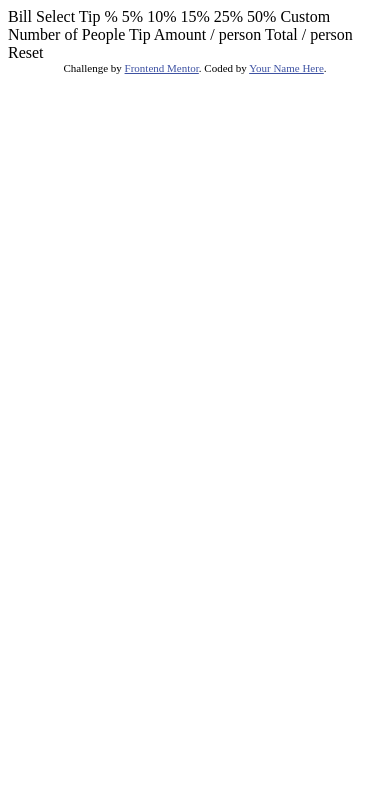
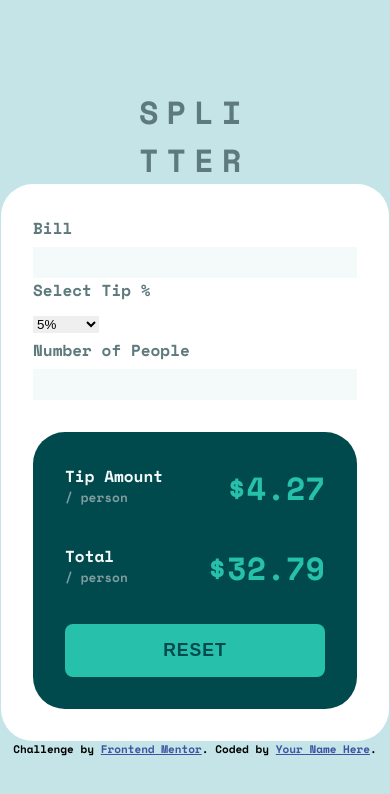
Before and after one commit to catreedle/tip-calculator-app, a plain HTML site: page index.html in a window 390 px wide. Drawn offline with nearby package versions, Linux system fonts and the light colour scheme.

Commit message:
mobile layout

```diff
--- /dev/null
+++ b/css/styles.css
@@ -0,0 +1,130 @@
+@import url("https://fonts.googleapis.com/css2?family=Space+Mono:ital,wght@0,400;0,700;1,400;1,700&display=swap");
+
+:root {
+  /* Colors */
+
+  /* Primary */
+
+  --color-primary-cyan: hsl(172, 67%, 45%);
+
+  /* Neutral */
+
+  --color-dark-cyan: hsl(183, 100%, 15%);
+  --color-dark-grayish-cyan: hsl(186, 14%, 43%);
+  --color-grayish-cyan: hsl(184, 14%, 56%);
+  --color-light-grayish-cyan: hsl(185, 41%, 84%);
+  --color-very-light-cyan: hsl(189, 41%, 97%);
+  --color-white: hsl(0, 0%, 100%);
+}
+
+*,
+body {
+  margin: 0;
+  padding: 0;
+}
+
+body {
+  font-family: "Space Mono", monospace;
+  font-weight: 700;
+  font-size: 24px;
+  height: 100vh;
+  display: flex;
+  flex-direction: column;
+  align-items: center;
+  justify-content: center;
+  background-color: var(--color-light-grayish-cyan);
+}
+
+form, fieldset {
+  border: none;
+}
+
+input,
+textarea,
+select {
+  border: none; /* Remove border from input fields, textarea, and select */
+  outline: none; /* Remove default focus outline (optional) */
+}
+label {
+  font-size: 1rem;
+  display: block;
+  color: var(--color-dark-grayish-cyan);
+}
+
+input {
+  width: 95%;
+  background-color: var(--color-very-light-cyan);
+  padding: .5rem;
+}
+
+.calculator-header {
+  color: var(--color-dark-grayish-cyan);
+  font-size: 1rem;
+  text-transform: uppercase;
+  width: 7rem;
+  letter-spacing: 0.5rem;
+  overflow-wrap: break-word; /* Ensures long words break to fit the container */
+  word-break: break-all;
+}
+
+.calculator-container {
+  background-color: var(--color-white);
+  padding: 2rem;
+  border-radius: 2rem;
+  display: flex;
+  flex-direction: column;
+  gap: 2rem;
+}
+
+.calculator-result {
+  background-color: var(--color-dark-cyan);
+  padding: 2rem;
+  border-radius: 2rem;
+  color: var(--color-primary-cyan);
+  display: flex;
+  flex-direction: column;
+  gap: 2rem;
+}
+
+.calculator-result__tip,
+.calculator-result__total {
+  display: flex;
+  justify-content: space-between;
+  gap: 4rem;
+}
+
+.calculator-result__tip__label,
+.calculator-result__total__label {
+  display: flex;
+  flex-direction: column;
+}
+
+.calculator-result__tip__label h1,
+.calculator-result__total__label h1 {
+  color: var(--color-very-light-cyan);
+  font-size: 1rem;
+}
+
+.calculator-result__tip__label span,
+.calculator-result__total__label span {
+  font-size: 0.8rem;
+  color: var(--color-grayish-cyan);
+}
+
+.calculator-result__total__amount,
+.calculator-result__tip__amount {
+  font-size: 2rem;
+}
+
+.calculator-result__button {
+    text-transform: uppercase;
+    padding: 1rem;
+    border-radius: .5rem;
+    background-color: var(--color-primary-cyan);
+    color: var(--color-dark-cyan);
+    font-weight: bold;
+    font-size: 1.1rem;
+    letter-spacing: 1px;
+    border: none;
+    cursor: pointer;
+}
--- a/index.html
+++ b/index.html
@@ -1,44 +1,94 @@
 <!DOCTYPE html>
 <html lang="en">
   <head>
-  <meta charset="UTF-8">
-  <meta name="viewport" content="width=device-width, initial-scale=1.0"> <!-- displays site properly based on user's device -->
+    <meta charset="UTF-8" />
+    <meta name="viewport" content="width=device-width, initial-scale=1.0" />
+    <!-- displays site properly based on user's device -->
 
-  <link rel="icon" type="image/png" sizes="32x32" href="./images/favicon-32x32.png">
+    <link
+      rel="icon"
+      type="image/png"
+      sizes="32x32"
+      href="./images/favicon-32x32.png"
+    />
+
+    <link rel="stylesheet" href="/css/styles.css" />
 
     <title>Frontend Mentor | Tip calculator app</title>
 
     <!-- Feel free to remove these styles or customise in your own stylesheet 👍 -->
     <style>
-    .attribution { font-size: 11px; text-align: center; }
-    .attribution a { color: hsl(228, 45%, 44%); }
+      .attribution {
+        font-size: 11px;
+        text-align: center;
+      }
+      .attribution a {
+        color: hsl(228, 45%, 44%);
+      }
     </style>
   </head>
   <body>
+    <header class="calculator-header">
+      <h1>splitter</h1>
+    </header>
 
-  Bill
+    <main class="calculator-container">
+      <form action="">
+        <fieldset>
+          <label for="bill" name="bill" id="bill">Bill</label>
+          <input type="text" />
+        </fieldset>
 
-  Select Tip %
-  5%
-  10%
-  15%
-  25%
-  50%
-  Custom
+        <fieldset>
+          <label for="select-tip" name="select-tip" id="select-tip"
+            >Select Tip %</label
+          >
+          <div class="select-container">
+            <select name="select-tip" id="">
+              <option value="">5%</option>
+              <option value="">10%</option>
+              <option value="">15%</option>
+              <option value="">25%</option>
+              <option value="">50%</option>
+              <option value="">Custom</option>
+            </select>
+          </div>
+        </fieldset>
 
-  Number of People
+        <fieldset>
+          <label
+            for="number-of-people"
+            name="number-of-people"
+            id="number-of-people"
+            >Number of People</label
+          >
+          <input name="number-of-people" id="number-of-people" type="number" />
+        </fieldset>
+      </form>
 
-  Tip Amount
-  / person
-
-  Total
-  / person
-
-  Reset
-
-  <div class="attribution">
-    Challenge by <a href="https://www.frontendmentor.io?ref=challenge" target="_blank">Frontend Mentor</a>.
-    Coded by <a href="#">Your Name Here</a>.
+      <div class="calculator-result">
+        <div class="calculator-result__tip">
+          <div class="calculator-result__tip__label">
+            <h1>Tip Amount</h1>
+            <span>/ person</span>
           </div>
+          <span class="calculator-result__tip__amount">$4.27</span>
+        </div>
+        <div class="calculator-result__total">
+          <div class="calculator-result__total__label">
+            <h1>Total</h1>
+            <span>/ person</span>
+          </div>
+          <span class="calculator-result__total__amount">$32.79</span>
+        </div>
+        <button class="calculator-result__button">reset</button>
+      </div>
+    </main>
+    <footer class="attribution">
+      Challenge by
+      <a href="https://www.frontendmentor.io?ref=challenge" target="_blank"
+        >Frontend Mentor</a
+      >. Coded by <a href="#">Your Name Here</a>.
+    </footer>
   </body>
 </html>
```
Lines whose indentation alone changed are shown as unchanged.
